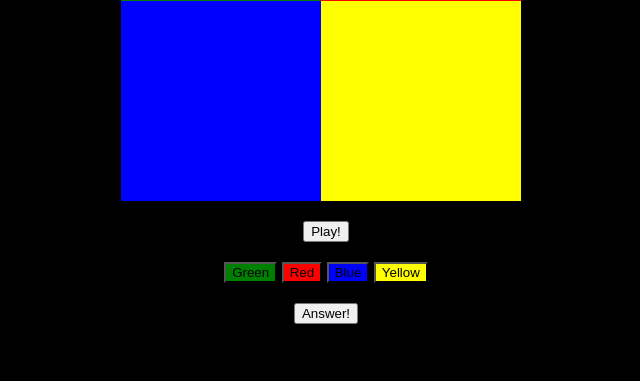
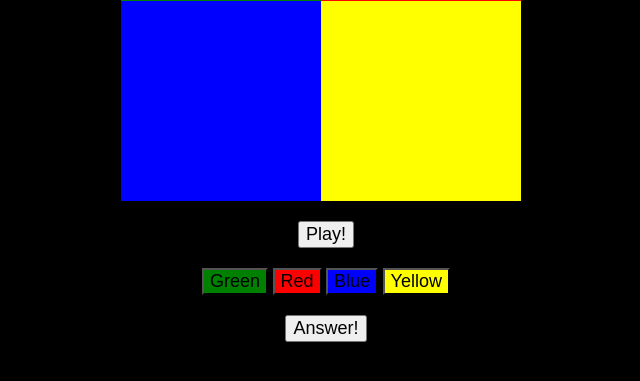
Before and after one commit to ianrosedev/Simple-Simon, a PHP site: page / in a window 1280 px wide. Shown: the part 289-670 px from the top of the page, without its empty margins (314-954 px from the left). Run offline with PHP 8.4, Linux system fonts and the light colour scheme; some libraries are stand-ins or nearby versions.

Commit message:
made button text bigger

```diff
--- a/styles/main.css
+++ b/styles/main.css
@@ -2,6 +2,10 @@ body {
   background-color: black;
   color: white;
   text-align: center;
+  font-size: 18px;
+}
+
+button {
   font-size: 18px;
 }
 
```
